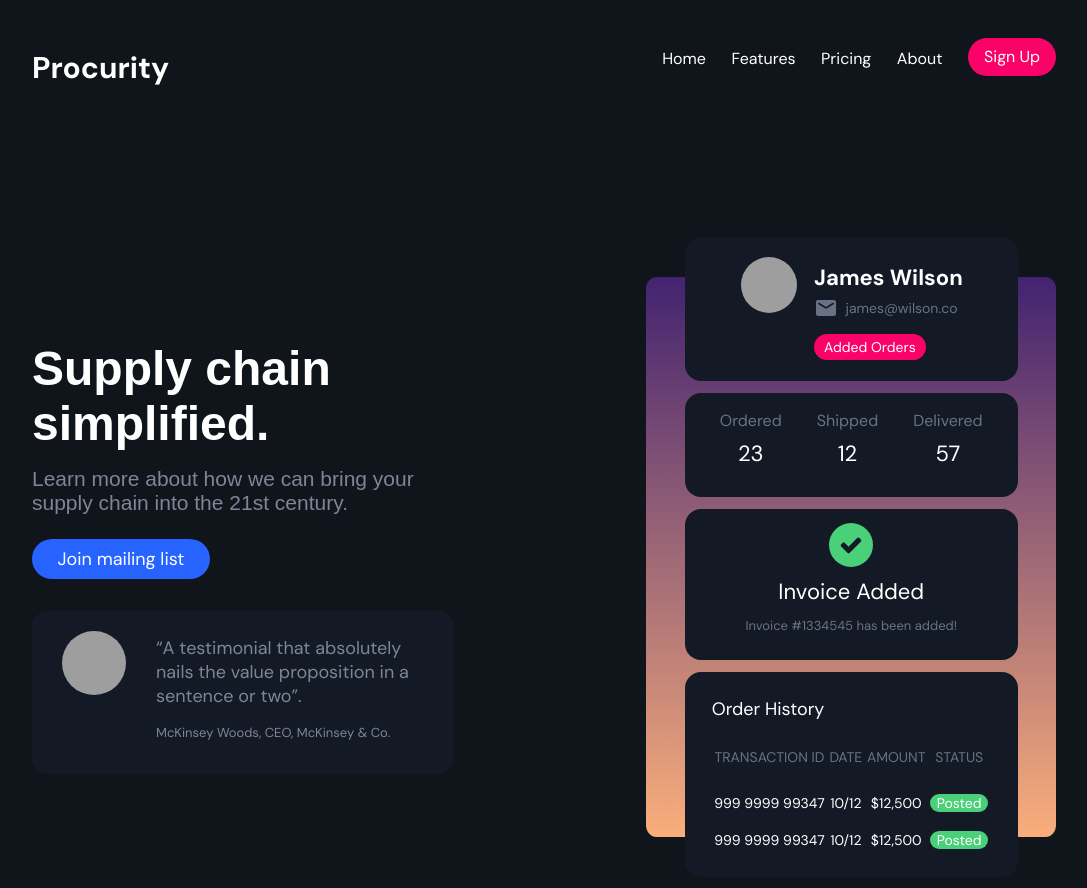
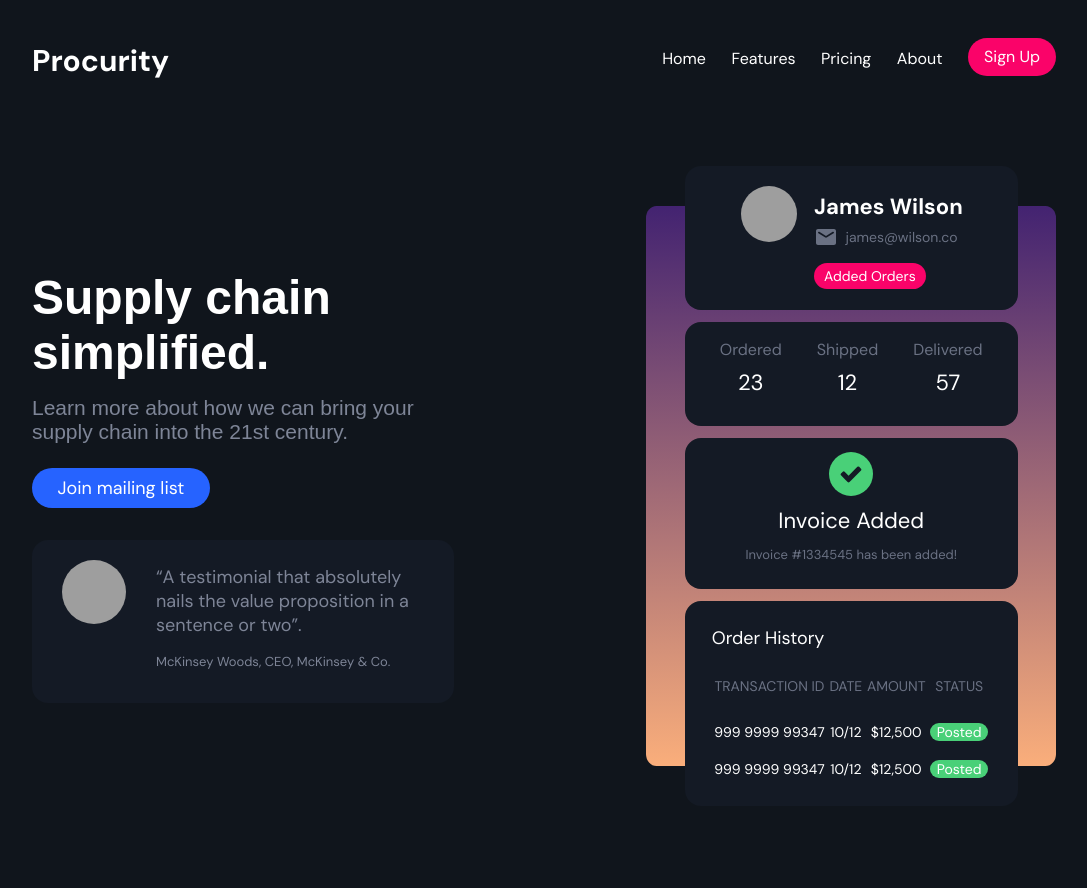
Before and after one commit to rayanwaked/procure-project, a React (Create React App) app: page / in a window 1280 px wide. Shown: the top 888 px of the page, without its empty margins (96-1183 px from the left). After the commit the page ends 846 px from the top, so only its background shows below. Built offline with nearby package versions, Linux system fonts and the light colour scheme; grey boxes are pictures that could not be loaded.

Commit message:
Reduced margin between navigation bar and content.

```diff
--- a/src/pages/landing/landing-text/landingtext.css
+++ b/src/pages/landing/landing-text/landingtext.css
@@ -1,13 +1,4 @@
 /* Headline Layout*/
-.LandingHeadline {
-    /* Margins */
-    margin-top: 10vh;
-
-    display: flex;
-    justify-content: flex-start;
-    gap: 15vw;
-    text-align: left;
-}
 
 .LandingHeadlineText {
     width: 50%;
--- a/src/pages/landing/landing.css
+++ b/src/pages/landing/landing.css
@@ -7,24 +7,14 @@ body {
     margin: 0 10vw 0 10vw;
 }
 
-/* Hero Backdrop */
-
-.HeroBackdrop {
-    margin-top: 10vh;
-    margin-bottom: 10vh;
-
-    width: 400vw;
-    height: 55vh;
-    background: linear-gradient(180deg, #432371 0%, #FAAE7B 100%);
-    border-radius: calc(1% + .5vw);
+.LandingHeadline {
+    /* Margins */
+    margin-top: 2vh;
 
     display: flex;
-    flex-direction: column;
-    justify-content: center;
-    align-content: center;
-    align-items: center;
-    text-align: center;
-    gap: 1.5vh;
+    justify-content: flex-start;
+    gap: 15vw;
+    text-align: left;
 }
 
 /* Hero Animation */
--- a/src/pages/landing/navigation/navigation.css
+++ b/src/pages/landing/navigation/navigation.css
@@ -2,6 +2,7 @@
     display: flex;
     flex-direction: row;
     justify-content: space-between;
+
 }
 
 .LandingNavigationLogos {
@@ -15,8 +16,7 @@
     font-family: 'DM Sans', regular, sans-serif;
     font-size: 30px;
     font-weight: bold;
-    margin-top: 48px;
-    box-sizing: border-box;
+    margin-top: 41px;
 }
 
 @media (min-width: 850px) {
@@ -26,14 +26,12 @@
         flex-direction: row;
         justify-content: flex-end;
         gap: 2vw;
-        box-sizing: border-box !important;
     }
 
     .LandingNavigationLink {
         color: #fff;
         font-family: 'DM Sans', regular, sans-serif;
         margin-top: 48px;
-
     }
 
     .LandingNavigationButton {
```
